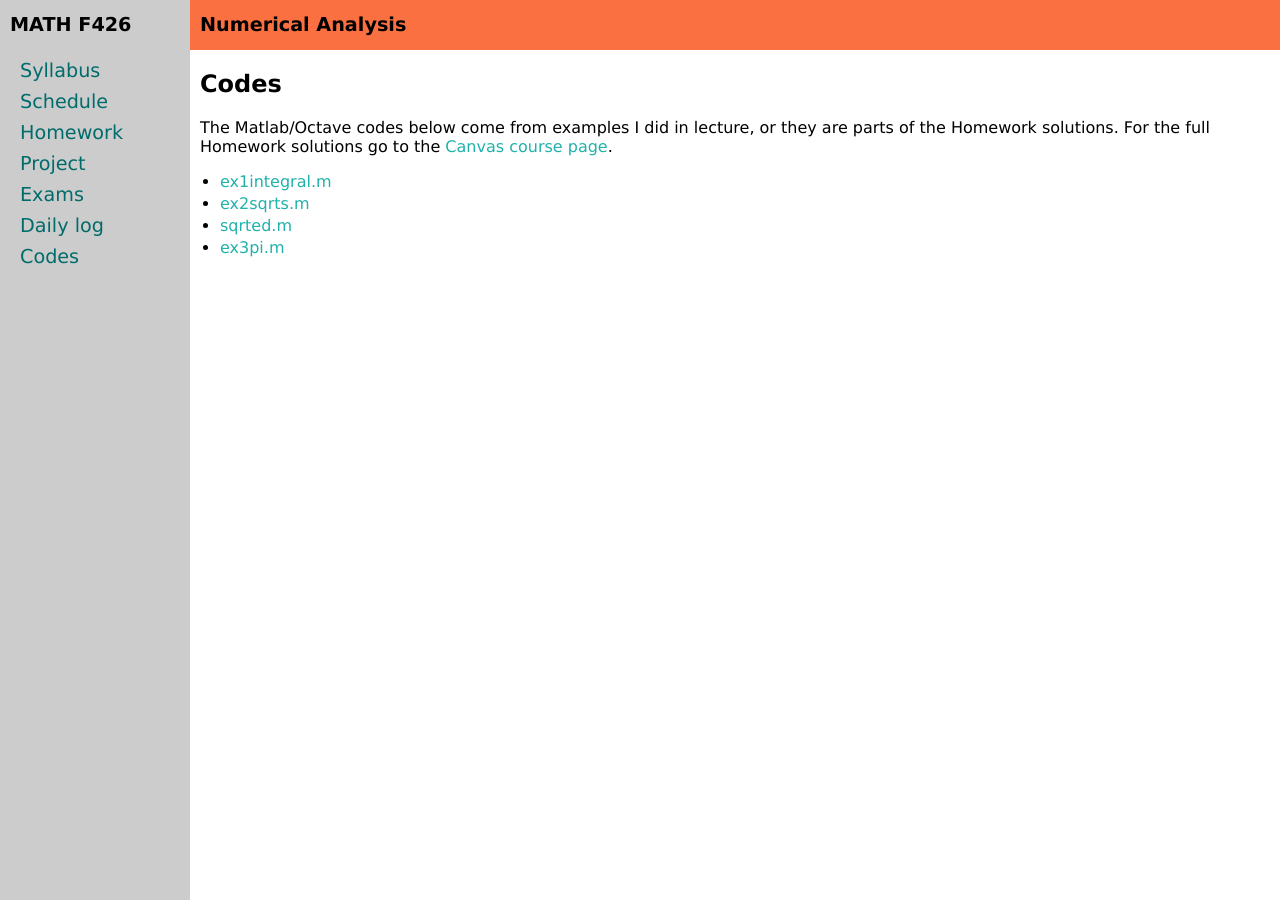
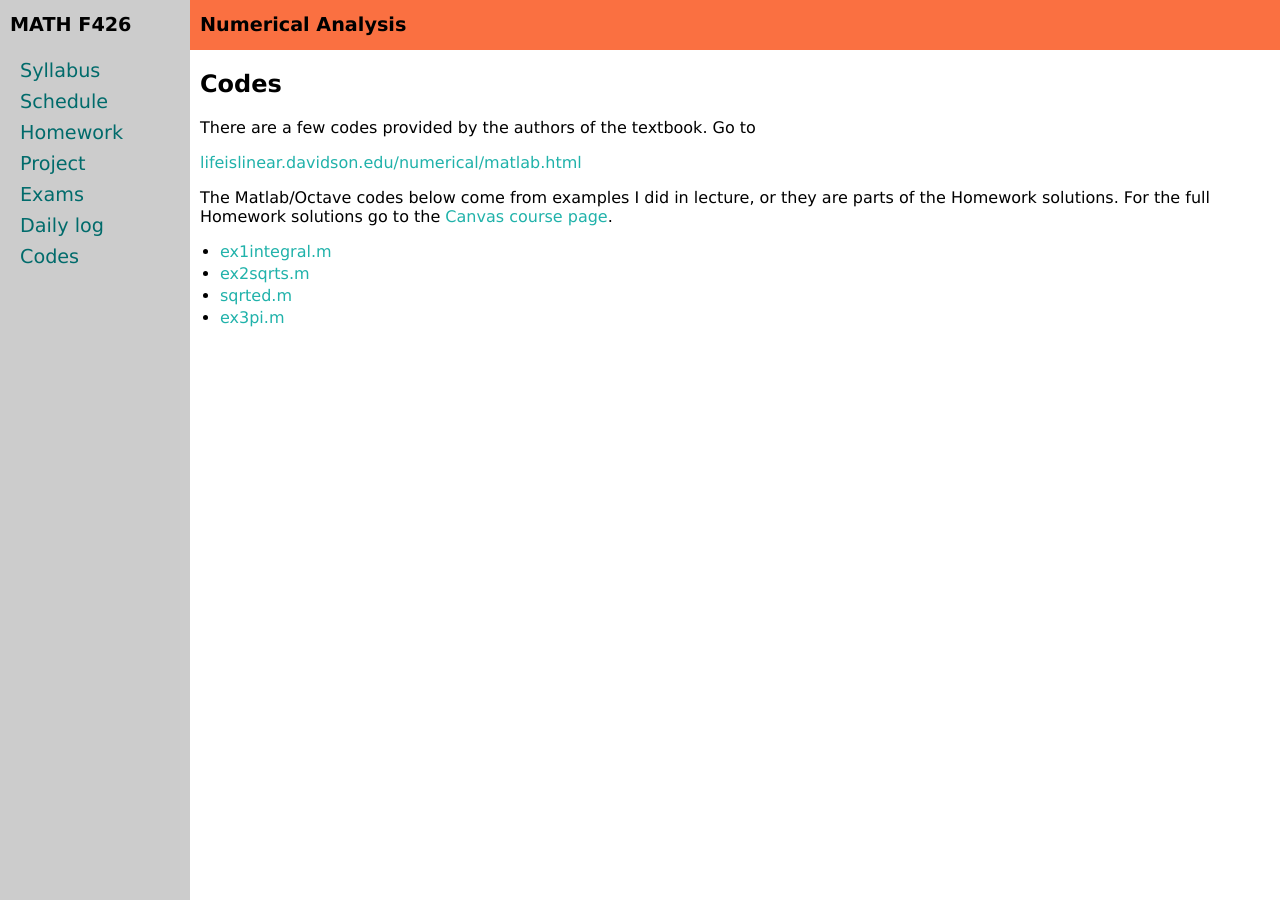
Before and after one commit to bueler/numerical, a Jekyll site: the page built from codes.md, in a window 1280 px wide. Built offline with Jekyll 4.4.1, drawn with Linux system fonts in a browser that asks for light colours.

Commit message:
link to the textbooks Matlab resources

```diff
--- a/codes.md
+++ b/codes.md
@@ -4,6 +4,10 @@ title: Codes (examples from lecture and homework)
 ---
 
 ## Codes
+
+There are a few codes provided by the authors of the textbook.  Go to
+
+[lifeislinear.davidson.edu/numerical/matlab.html](https://lifeislinear.davidson.edu/numerical/matlab.html)
 
 The Matlab/Octave codes below come from examples I did in lecture, or they are parts of the Homework solutions.  For the full Homework solutions go to the [Canvas course page](https://canvas.alaska.edu/courses/21626).
 
```
